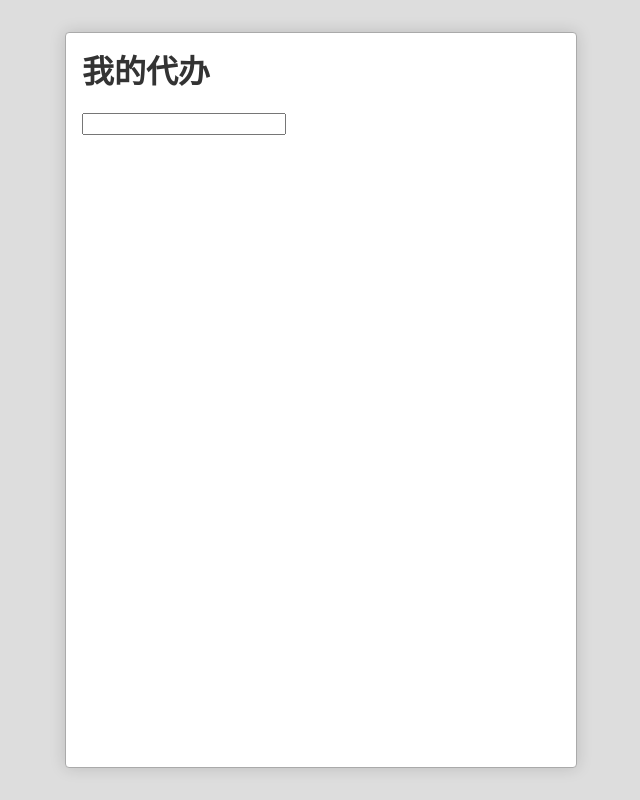
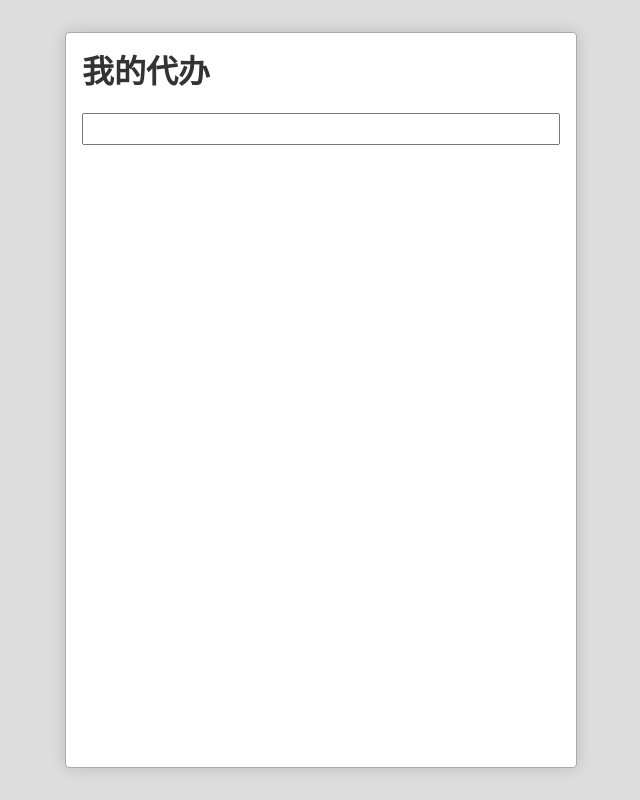
Before and after one commit to yorkHan/React-Todo-List, a React (Create React App) app: page / in a window 1280 px wide. Shown: the whole page, without its empty margins (319-959 px from the left). Built offline with nearby package versions, Linux system fonts and the light colour scheme.

Commit message:
添加TodoItem样式

```diff
--- a/src/App.js
+++ b/src/App.js
@@ -52,12 +52,14 @@ class App extends Component {
     })
   }
   addTodo(event){
+    if(event.target.value){
     this.state.todoList.push({
       id:idMaker(),
       title:event.target.value,
       status:null,
       deleted:false,
     })
+  }
     this.setState({
       newTodo:'',
       todoList:this.state.todoList
--- /dev/null
+++ b/src/TodoInput.css
@@ -0,0 +1,7 @@
+.TodoInput{
+    width:100%;
+    line-height: 1.8;
+    margin-bottom: 1em;
+    font-size: 16px;
+    padding: 0 0.2em;
+}
--- a/src/TodoInput.js
+++ b/src/TodoInput.js
@@ -1,8 +1,10 @@
 import React, { Component } from 'react';
+import './TodoInput.css'
 
 export default class TodoInput extends Component{
     render(){
         return <input type="text" value={this.props.content}
+        className="TodoInput"
         onChange={this.changeTitle.bind(this)}
         onKeyPress={this.submit.bind(this)}/>
     }
```
